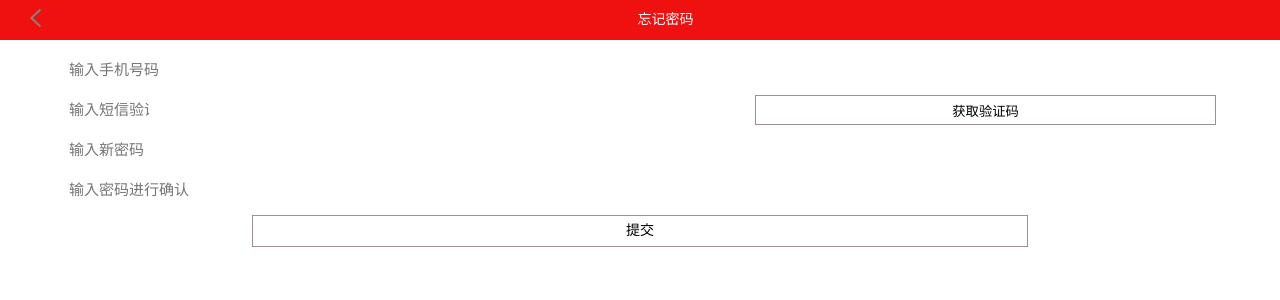
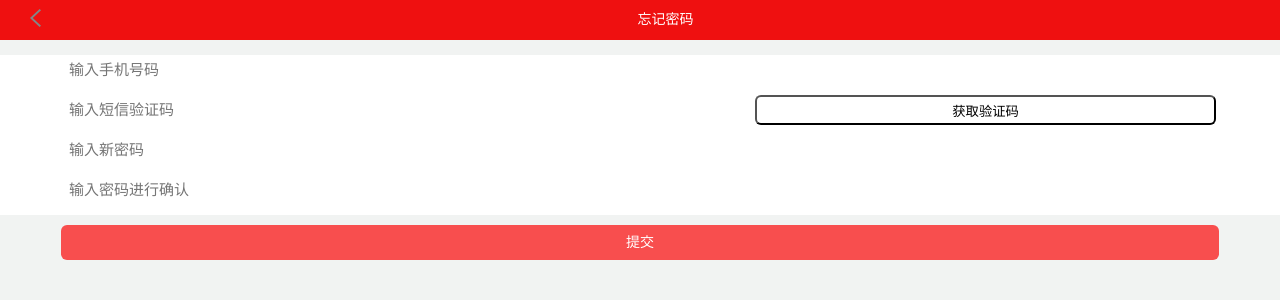
Before and after one commit to zhenshigu/demovf, a PHP site: page /database/application/views/clientm/Forgotpwd.php in a window 1280 px wide. Shown: the top 300 px of the page. Run offline with PHP 8.4, Linux system fonts and the light colour scheme; the template is opened without the code that fills it, so the values that code supplies are empty.

Commit message:
修改忘记密码界面

```diff
--- a/application/views/clientm/Forgotpwd.php
+++ b/application/views/clientm/Forgotpwd.php
@@ -9,7 +9,7 @@
     <script type="text/javascript" src="<?php echo $base_url.'static/js/mysha1.js'?>"></script>
 </head>
 
-<body style="background: #fff">
+<body>
     <ul class="reg_head">
         <li><span id="goback" ><img class="rotate" src="<?php echo $base_url.'static/img/icon_dropdown.png';?>"></span><span>忘记密码</span></li>
     </ul>
@@ -21,7 +21,7 @@
             </div>
             <div class="shell_common margin_bottom_10">
                 <span ></span>
-                <span ><input type="text" class="custom_input" style="width: 80px" id="phoneCaptcha" placeholder="输入短信验证码"></span>
+                <span ><input type="text" class="custom_input" style="width: 50%" id="phoneCaptcha" placeholder="输入短信验证码"></span>
                 <button id="modify_captcha" class="white_button modify_captcha" style="width:40%;height: 30px;float: right" onclick="getMyCaptcha($(this))">获取验证码</button>
             </div>
             <div class="shell_common margin_bottom_10">
@@ -33,7 +33,7 @@
                 <input type="password" class="custom_input" id="confPwd" placeholder="输入密码进行确认">
                 </div>
         </li>
-        <li class="txtcenter"><span id="setPwd" style="line-height: 30px" class="white_button ">提交</span></li>
+        <li class="txtcenter" style="background: #F1F3F2;padding-top: 10px;"><span id="setPwd" style="line-height: 35px" class="white_button uniColor">提交</span></li>
     </ul>
     <input type="hidden" id="_base_url" value="<?php echo $base_url;?>">
 <script type="text/javascript">
--- a/static/css/apm.css
+++ b/static/css/apm.css
@@ -413,9 +413,9 @@ vertical-align:middle;
     background-color: #fff;
     padding: 0 3px 0 3px;
     display: inline-block;
-    border: 1px solid #9C8F8F;
-    width: 60%;
+    width: 90%;
     text-align: center;
+    border-radius: 6px;
 }
 .small_arrow{
     width: 20px;
@@ -565,7 +565,7 @@ vertical-align:middle;
         width: 90%;
     background: rgb(239, 16, 16);
     text-align: center;
-    line-height: 40px;
+    line-height: 35px;
     color: #fff;
     margin-left: 5%;
     border-radius: 6px;
@@ -598,3 +598,6 @@ vertical-align:middle;
 .headerColor{
     background: #F84E4E;color: white
 }
+.uniColor{
+    background: #F84E4E;color: white
+}
```
